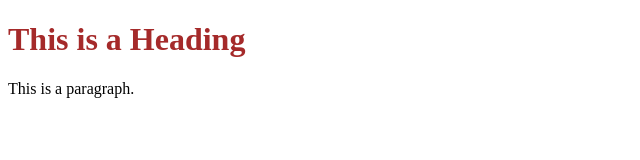
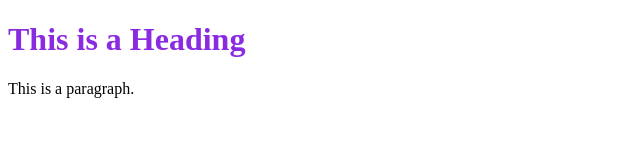
Before and after one commit to rang3rdev/rang3rdev.github.io, a plain HTML site: page index.html in a window 1280 px wide. Shown: the whole page, without its empty margins (0-640 px from the left). Drawn offline with Linux system fonts and the light colour scheme.

Commit message:
Update hello-word.css

```diff
--- a/hello-word.css
+++ b/hello-word.css
@@ -1 +1 @@
-h1 { color: brown;}
+h1 { color: blueviolet;}
```
